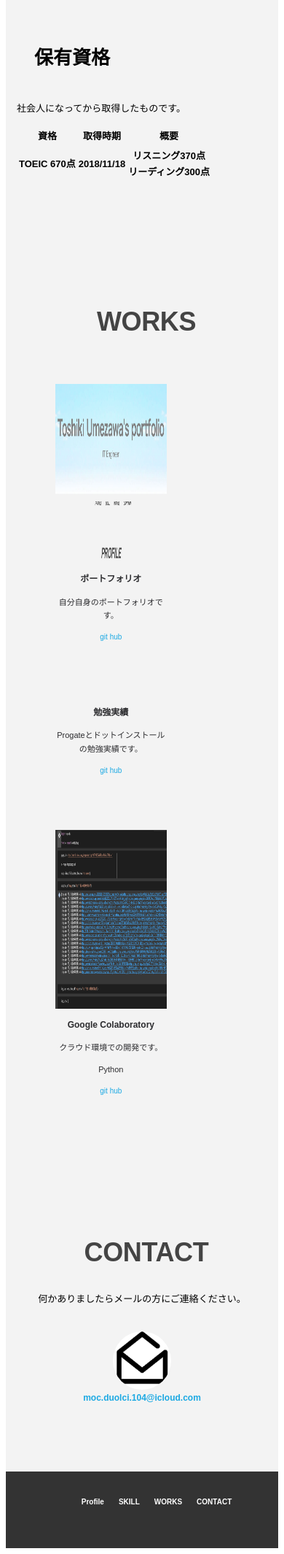
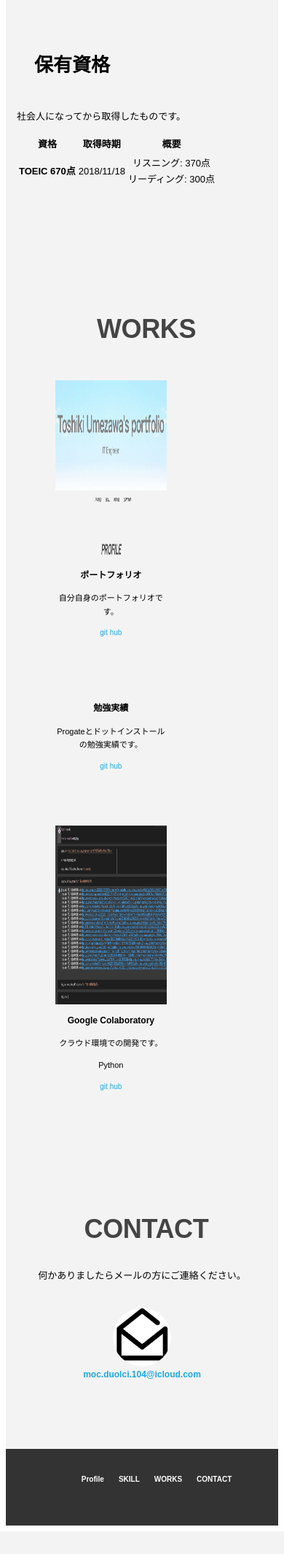
Before and after one commit to duo104/portfolio, a PHP site: page / in a window 390 px wide. Shown: the part 3400-5529 px from the top of the page at 73% size. After the commit the page ends 5490 px from the top, so only its background shows below. Run offline with PHP 8.4, Linux system fonts and the light colour scheme; lists and menus that the app fills with data are empty.

Commit message:
FifthComment

```diff
--- a/index.html
+++ b/index.html
@@ -237,8 +237,8 @@
                   <tbody>
                     <tr>
                       <th scope="row">TOEIC 670点</th>
-                      <th scope="row">2018/11/18</th>
-                      <th scope="row">リスニング370点<br>リーディング300点</th>
+                      <td>2018/11/18</td>
+                      <td>リスニング: 370点<br>リーディング: 300点</td>
                     </tr>
                   </tbody>
                 </table>
--- a/style.css
+++ b/style.css
@@ -153,9 +153,6 @@
   flex-wrap: wrap;
   justify-content: space-between;
   padding: 0.5em 1em;
-    margin: 2em 0;
-    color: #2c2c2f;
-    background: ;/*背景色*/
 }
 
 #about .two-column-image {
@@ -242,10 +239,6 @@
   width: 100px;
 }
 
-/*--------------------------------
- CONTACT
----------------------------------*/
-
 #contact .contact-list {
   padding: 20px 0;
 }
@@ -253,16 +246,10 @@
 #contact .contact-list ul {
   width: 40%;
   margin: 0 auto;
-  display: -webkit-box;
-  display: -ms-flexbox;
   display: flex;
-  -ms-flex-wrap: wrap;
   flex-wrap: wrap;
-  -webkit-box-pack: justify;
-  -ms-flex-pack: justify;
   justify-content: space-between;
   align-self: flex-end;
-  ;
 }
 
 #contact .contact-list li {
@@ -283,9 +270,6 @@
   font-weight: bold;
 }
 
-/*--------------------------------
- Footer
----------------------------------*/
 
 #footer {
   background-color: #333;
@@ -297,13 +281,7 @@
 
 #footer .footer-link ul {
   margin-bottom: 30px;
-  display: -webkit-box;
-  display: -ms-flexbox;
   display: flex;
-  -ms-flex-wrap: wrap;
-  flex-wrap: wrap;
-  -webkit-justify-content: center;
-  -moz-justify-content: center;
   justify-content: center;
 }
 
@@ -322,9 +300,6 @@
   color: #8c8c8c;
   text-align: center;
 }
-
-/*media Queries 767
-----------------------------------------------------*/
 
 @media screen and (max-width: 767px) {
   body {
@@ -366,7 +341,6 @@
   }
   #latestworks .two-column-wrapper {
     width: 100%;
-    -ms-flex-wrap: wrap;
     flex-wrap: wrap;
   }
   #latestworks .two-column-image {
@@ -388,7 +362,6 @@
   }
   #about .two-column-wrapper {
     width: 100%;
-    -ms-flex-wrap: wrap;
     flex-wrap: wrap;
   }
   #about .two-column-image {
@@ -464,8 +437,6 @@
   width: 5rem;
   height: 5rem;
   border-radius: 50%;
-    -moz-border-radius: 50%;
-    -webkit-border-radius: 50%;
     object-fit: cover; /* ADD */
  }
 }
@@ -479,9 +450,6 @@
   width: 5rem;
   height: 5rem;
   border-radius: 50%;
-    -moz-border-radius: 50%;
-    -webkit-border-radius: 50%;
-    object-fit: cover; /* ADD */
 }
 
 .section-title-css{
@@ -491,9 +459,3 @@
 .table{
   text-align: center;
 }
-
-@media only screen and (max-width: 540px) {
-  #gnav li {
-    font-size: 8px;
-  }
-}
```
Also changed, not shown: 1 other file.
